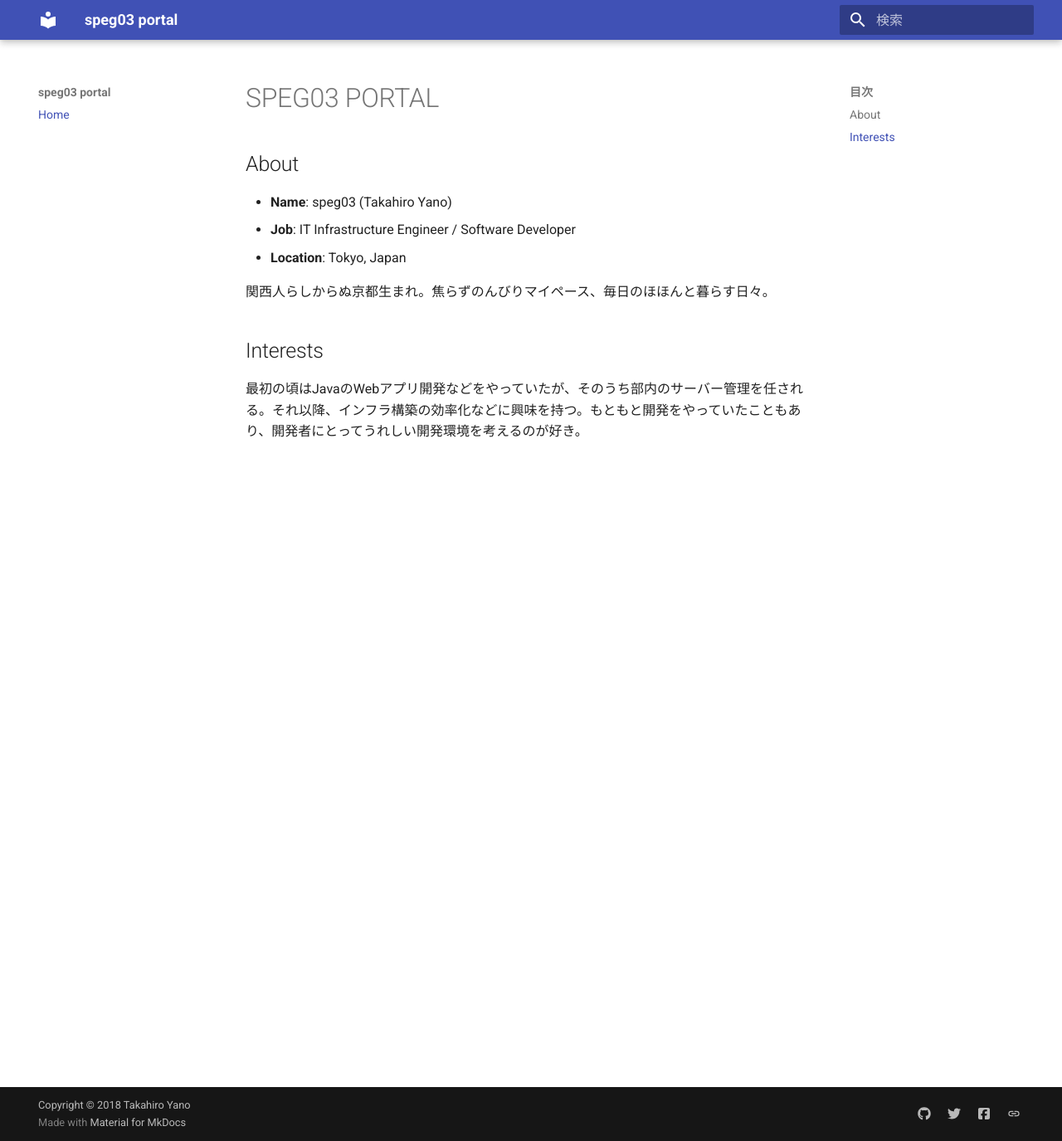
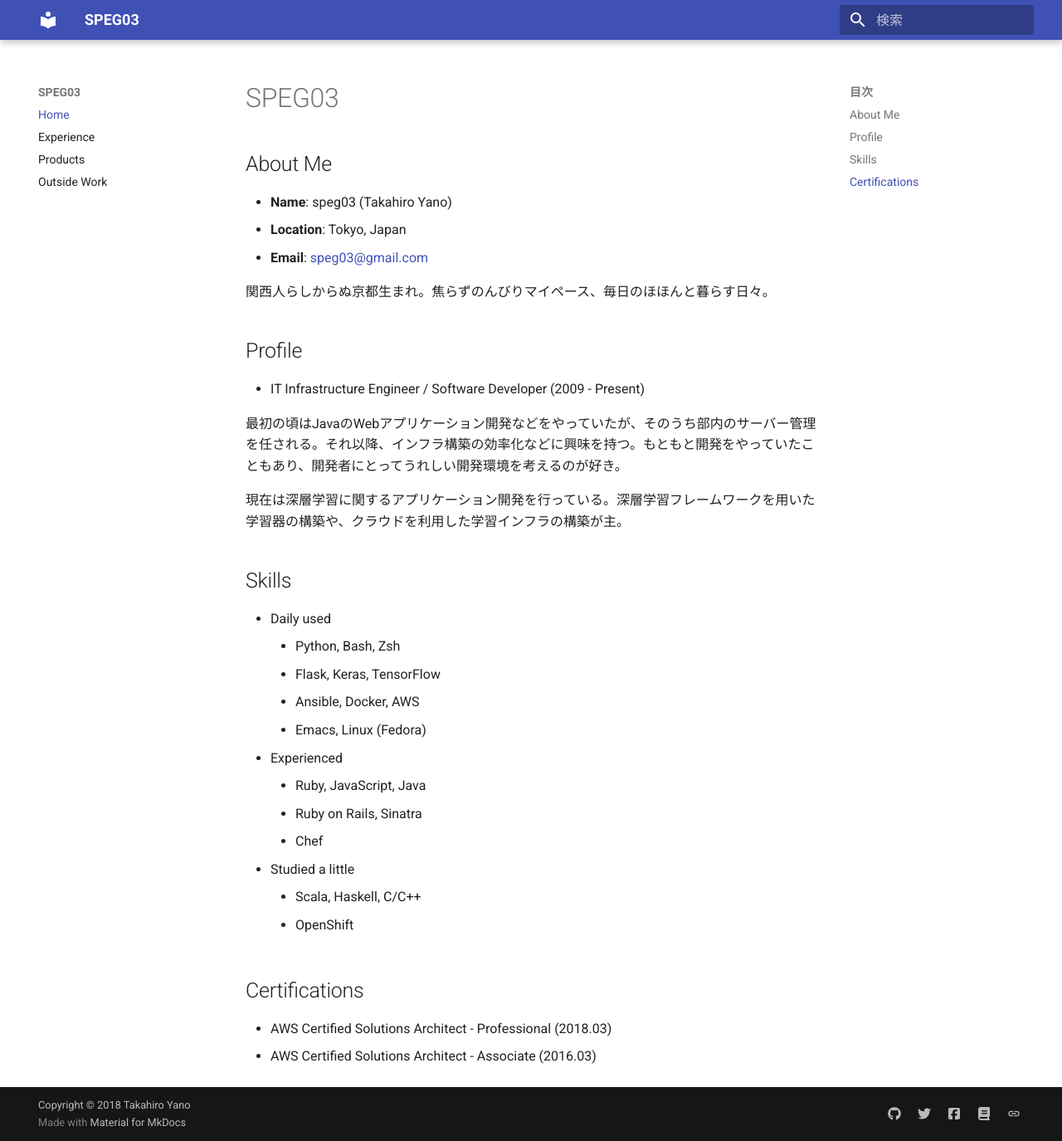
Before and after one commit to speg03/sp3.dev, an MkDocs documentation site: the page built from docs/index.md, in a window 1280 px wide and 1375 px high. Shown: the whole window at 83% size. Built offline with MkDocs 1.6.1 and Material for MkDocs 9.7.7, drawn with Linux system fonts in a browser that asks for light colours; old or Windows-style settings are respelled for this version of MkDocs.

Commit message:
:boom: Update

```diff
--- a/docs/index.md
+++ b/docs/index.md
@@ -1,13 +1,37 @@
-# SPEG03 PORTAL
+# SPEG03
 
-## About
+## About Me
 
 * **Name**: speg03 (Takahiro Yano)
-* **Job**: IT Infrastructure Engineer / Software Developer
 * **Location**: Tokyo, Japan
+* **Email**: [speg03@gmail.com](mailto:speg03@gmail.com)
 
 関西人らしからぬ京都生まれ。焦らずのんびりマイペース、毎日のほほんと暮らす日々。
 
-## Interests
+## Profile
 
-最初の頃はJavaのWebアプリ開発などをやっていたが、そのうち部内のサーバー管理を任される。それ以降、インフラ構築の効率化などに興味を持つ。もともと開発をやっていたこともあり、開発者にとってうれしい開発環境を考えるのが好き。
+* IT Infrastructure Engineer / Software Developer (2009 - Present)
+
+最初の頃はJavaのWebアプリケーション開発などをやっていたが、そのうち部内のサーバー管理を任される。それ以降、インフラ構築の効率化などに興味を持つ。もともと開発をやっていたこともあり、開発者にとってうれしい開発環境を考えるのが好き。
+
+現在は深層学習に関するアプリケーション開発を行っている。深層学習フレームワークを用いた学習器の構築や、クラウドを利用した学習インフラの構築が主。
+
+## Skills
+
+* Daily used
+    * Python, Bash, Zsh
+    * Flask, Keras, TensorFlow
+    * Ansible, Docker, AWS
+    * Emacs, Linux (Fedora)
+* Experienced
+    * Ruby, JavaScript, Java
+    * Ruby on Rails, Sinatra
+    * Chef
+* Studied a little
+    * Scala, Haskell, C/C++
+    * OpenShift
+
+## Certifications
+
+* AWS Certified Solutions Architect - Professional (2018.03)
+* AWS Certified Solutions Architect - Associate (2016.03)
--- a/mkdocs.yml
+++ b/mkdocs.yml
@@ -1,7 +1,7 @@
-site_name: speg03 portal
+site_name: SPEG03
 site_description: Portal site about speg03
 site_author: Takahiro Yano
-site_url: https://speg03.github.io/portal/
+site_url: https://speg03.github.io/
 
 copyright: Copyright &copy; 2018 Takahiro Yano
 
@@ -11,6 +11,9 @@ theme:
 
 pages:
   - Home: index.md
+  - Experience: experience.md
+  - Products: products.md
+  - Outside Work: outside_work.md
 
 extra:
   social:
@@ -20,9 +23,7 @@ extra:
       link: https://twitter.com/speg03
     - type: facebook-square
       link: https://www.facebook.com/speg03
+    - type: book
+      link: https://qiita.com/speg03
     - type: envelope-o
       link: mailto:speg03@gmail.com
-
-markdown_extensions:
-  - pymdownx.emoji:
-      emoji_generator: !!python/name:pymdownx.emoji.to_svg
```
Also changed, not shown: docs/experience.md (added, +7 -0 lines), docs/outside_work.md (added, +8 -0 lines), docs/products.md (added, +8 -0 lines).
